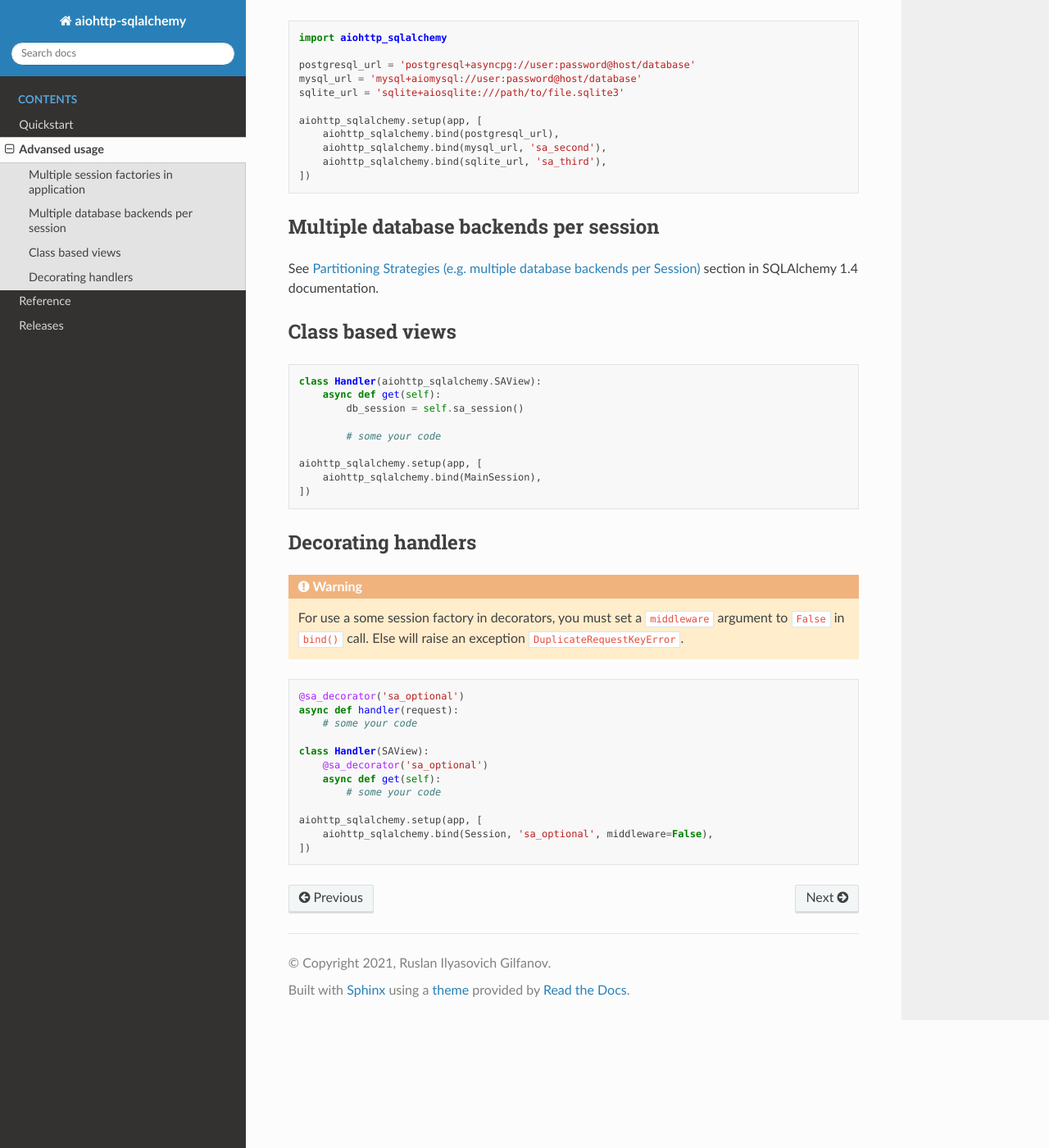
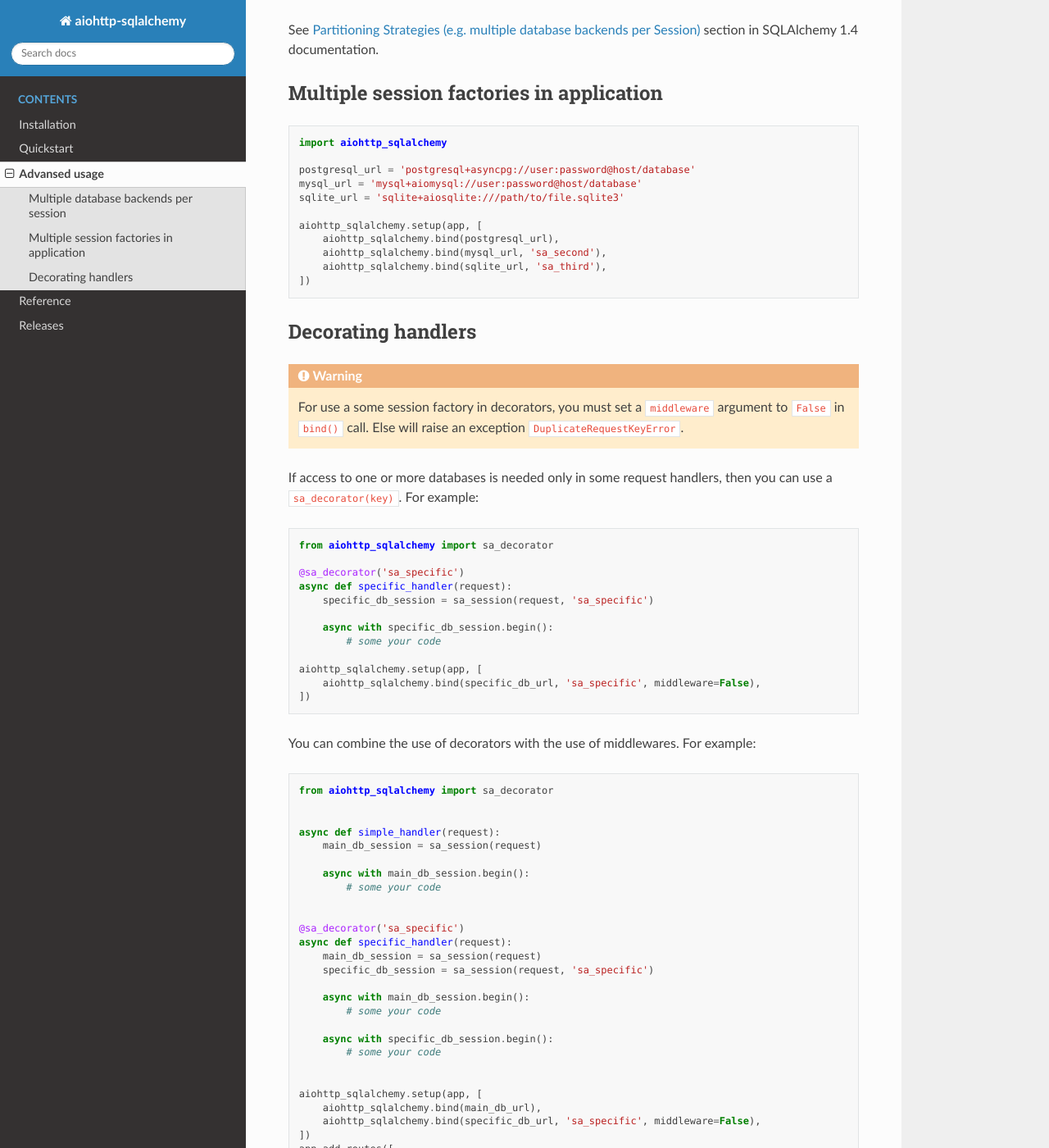
Before and after one commit to ri-gilfanov/aiohttp-sqlalchemy, a Sphinx documentation site: the page built from docs/advansed.rst, in a window 1280 px wide and 1400 px high, scrolled down 191 px. Shown: the whole window at 82% size. Built offline with Sphinx 7.4.7 and the Read the Docs theme 2.0.0, drawn with Linux system fonts in a browser that asks for light colours; some of the changed text lies outside the part shown.

Commit message:
Update docs

```diff
--- a/docs/advansed.rst
+++ b/docs/advansed.rst
@@ -1,6 +1,12 @@
 ==============
 Advansed usage
 ==============
+Multiple database backends per session
+--------------------------------------
+See `Partitioning Strategies (e.g. multiple database backends per Session)
+<https://docs.sqlalchemy.org/en/14/orm/persistence_techniques.html#partitioning-strategies-e-g-multiple-database-backends-per-session>`_
+section in SQLAlchemy 1.4 documentation.
+
 Multiple session factories in application
 -----------------------------------------
 .. code-block:: python
@@ -17,26 +23,6 @@
       aiohttp_sqlalchemy.bind(sqlite_url, 'sa_third'),
   ])
 
-Multiple database backends per session
---------------------------------------
-See `Partitioning Strategies (e.g. multiple database backends per Session)
-<https://docs.sqlalchemy.org/en/14/orm/persistence_techniques.html#partitioning-strategies-e-g-multiple-database-backends-per-session>`_
-section in SQLAlchemy 1.4 documentation.
-
-Class based views
------------------
-.. code-block:: python
-
-  class Handler(aiohttp_sqlalchemy.SAView):
-      async def get(self):
-          db_session = self.sa_session()
-
-          # some your code
-
-  aiohttp_sqlalchemy.setup(app, [
-      aiohttp_sqlalchemy.bind(MainSession),
-  ])
-
 
 Decorating handlers
 -------------------
@@ -46,17 +32,88 @@
   argument to ``False`` in ``bind()`` call. Else will raise an exception
   ``DuplicateRequestKeyError``.
 
+If access to one or more databases is needed only in some request handlers, then you can
+use a ``sa_decorator(key)``. For example:
+
 .. code-block:: python
 
-  @sa_decorator('sa_optional')
-  async def handler(request):
-      # some your code
+  from aiohttp_sqlalchemy import sa_decorator
 
-  class Handler(SAView):
-      @sa_decorator('sa_optional')
-      async def get(self):
+  @sa_decorator('sa_specific')
+  async def specific_handler(request):
+      specific_db_session = sa_session(request, 'sa_specific')
+
+      async with specific_db_session.begin():
           # some your code
 
   aiohttp_sqlalchemy.setup(app, [
-      aiohttp_sqlalchemy.bind(Session, 'sa_optional', middleware=False),
+      aiohttp_sqlalchemy.bind(specific_db_url, 'sa_specific', middleware=False),
   ])
+
+You can combine the use of decorators with the use of middlewares. For example:
+
+.. code-block:: python
+
+  from aiohttp_sqlalchemy import sa_decorator
+
+
+  async def simple_handler(request):
+      main_db_session = sa_session(request)
+
+      async with main_db_session.begin():
+          # some your code
+
+
+  @sa_decorator('sa_specific')
+  async def specific_handler(request):
+      main_db_session = sa_session(request)
+      specific_db_session = sa_session(request, 'sa_specific')
+
+      async with main_db_session.begin():
+          # some your code
+
+      async with specific_db_session.begin():
+          # some your code
+
+
+  aiohttp_sqlalchemy.setup(app, [
+      aiohttp_sqlalchemy.bind(main_db_url),
+      aiohttp_sqlalchemy.bind(specific_db_url, 'sa_specific', middleware=False),
+  ])
+  app.add_routes([
+      web.get("/simple", simple_handler),
+      web.get("/specific", specific_handler),
+  ])
+
+You can apply ``sa_decorator(key)`` with class based views. For example:
+
+.. code-block:: python
+
+  from aiohttp import web
+  from aiohttp_sqlalchemy import SAView, sa_decorator
+
+
+  SPECIFIC_DB_KEY = "sa_specific"
+  SPECIFIC_DB_URL = "sqlite+aiosqlite:///"
+
+
+  class SpecificHandler(SAView):
+      @property
+      def specific_session(self):
+          return self.sa_session(SPECIFIC_DB_KEY)
+
+      @sa_decorator(SPECIFIC_DB_KEY)
+      async def get(self):
+          async with self.specific_session.begin():
+              # some your code
+
+      @sa_decorator(SPECIFIC_DB_KEY)
+      async def post(self):
+          async with self.specific_session.begin():
+              # some your code
+
+
+  aiohttp_sqlalchemy.setup(app, [
+      aiohttp_sqlalchemy.bind(SPECIFIC_DB_URL, SPECIFIC_DB_KEY, middleware=False),
+  ])
+  app.add_routes([web.view("/", SpecificHandler)])
--- a/docs/index.rst
+++ b/docs/index.rst
@@ -51,6 +51,7 @@
   :maxdepth: 1
   :caption: Contents
 
+  installation
   quickstart
   advansed
   reference
```
Also changed, not shown: docs/installation.rst (added, +21 -0 lines), docs/quickstart.rst (+22 -22 lines).
